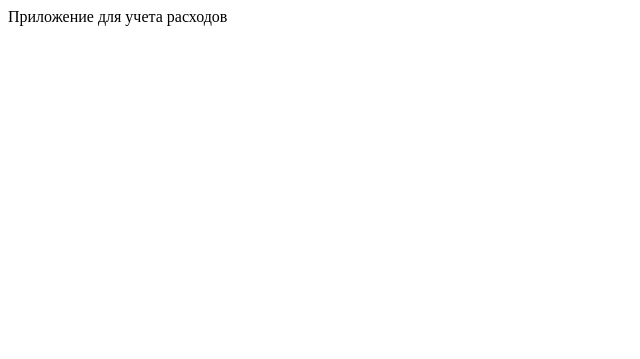
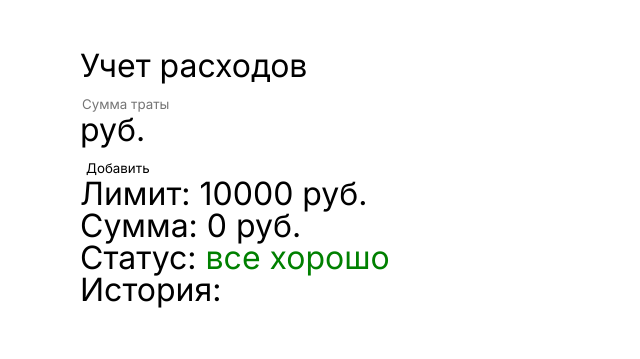
Before and after one commit to VladLesun/SD.CODE__Expenses-app, a plain HTML site: page index.html in a window 1280 px wide. Shown: the whole page, without its empty margins (0-640 px from the left). Drawn offline with Linux system fonts and the light colour scheme.

Commit message:
feat: add all functions for the app v.1, add basic styles

```diff
--- a/index.css
+++ b/index.css
@@ -0,0 +1,72 @@
+html {
+	box-sizing: border-box;
+}
+
+*,
+*::before,
+*::after {
+	box-sizing: inherit;
+}
+
+body {
+	font-family: 'Inter', sans-serif;
+	font-weight: 400;
+	font-size: 32px;
+	background-color: #fff;
+	color: #000;
+}
+
+h1,
+h2,
+h3,
+p {
+	margin: 0;
+	padding: 0;
+}
+
+input {
+	border: none;
+	outline: none;
+	font-family: 'Inter', sans-serif;
+}
+
+button {
+	background-color: transparent;
+	border: none;
+	outline: none;
+	font-family: 'Inter', sans-serif;
+	cursor: pointer;
+}
+
+input {
+	width: 100%;
+	border: none;
+	outline: none;
+}
+input[type='number']::-webkit-outer-spin-button,
+input[type='number']::-webkit-inner-spin-button {
+	-webkit-appearance: none;
+}
+input[type='number'],
+input[type='number']:hover,
+input[type='number']:focus {
+	appearance: none;
+	-moz-appearance: textfield;
+}
+
+.expenses-app {
+	padding: 50px 0;
+}
+
+.container {
+	max-width: 1150px;
+	padding: 0 15px;
+	margin: 0 auto;
+}
+
+.status {
+	color: green;
+}
+.status_red {
+	color: red;
+}
--- a/index.html
+++ b/index.html
@@ -5,11 +5,56 @@
 		<meta name="viewport" content="width=device-width, initial-scale=1.0" />
 		<title>Expenses App</title>
 
+		<link rel="stylesheet" href="reset.css" />
+		<link rel="preconnect" href="https://fonts.googleapis.com" />
+		<link rel="preconnect" href="https://fonts.gstatic.com" crossorigin />
+		<link
+			href="https://fonts.googleapis.com/css2?family=Inter:ital,opsz,wght@0,14..32,100..900;1,14..32,100..900&family=Raleway:ital,wght@0,100..900;1,100..900&display=swap"
+			rel="stylesheet"
+		/>
 		<link rel="stylesheet" href="index.css" />
 
 		<script src="index.js" defer></script>
 	</head>
 	<body>
-		Приложение для учета расходов
+		<div class="expenses-app">
+			<div class="container">
+				<h1 class="expenses-app__title">Учет расходов</h1>
+				<div class="expenses-app__form-inner">
+					<form class="expenses-app__form form">
+						<label class="form__label">
+							<input
+								id="js-input"
+								class="form__input"
+								type="number"
+								placeholder="Сумма траты"
+							/>
+							<p class="form__label-prefix">руб.</p>
+						</label>
+						<button type="button" id="js-btn" class="form__btn">
+							Добавить
+						</button>
+					</form>
+					<div class="expenses-app__results-inner results">
+						<p class="results__title inner-title">
+							Лимит:
+							<span id="js-limit" class="results__text"></span>
+						</p>
+						<p class="results__title inner-title">
+							Сумма:
+							<span id="js-sum" class="results__text"> </span>
+						</p>
+						<p class="results__title inner-title">
+							Статус:
+							<span id="js-status" class="results__text status"> </span>
+						</p>
+					</div>
+					<div class="expenses-app__history-inner history">
+						<h2 class="history__title inner-title">История:</h2>
+						<ol id="js-history" class="history__list"></ol>
+					</div>
+				</div>
+			</div>
+		</div>
 	</body>
 </html>
--- a/index.js
+++ b/index.js
@@ -0,0 +1,99 @@
+//! общие константы
+const LIMIT = 10000,
+	CURRENCY = 'руб.',
+	STATUS_IN_LIMIT = 'все хорошо',
+	STATUS_OUT_LIMIT = 'все плохо',
+	STATUS_OUT_LIMIT_CLASS_NAME = 'status_red';
+
+//! константы HTML
+const inputNode = document.getElementById('js-input'),
+	buttonAddNode = document.getElementById('js-btn'),
+	limitNode = document.getElementById('js-limit'),
+	sumNode = document.getElementById('js-sum'),
+	statusNode = document.getElementById('js-status'),
+	historyNode = document.getElementById('js-history');
+
+//! массив
+const expenses = [];
+
+//! функция инициализации приложения
+const init = () => {
+	limitNode.textContent = `${LIMIT} ${CURRENCY}`;
+	sumNode.textContent = `0 ${CURRENCY}`;
+	statusNode.textContent = STATUS_IN_LIMIT;
+};
+
+//! функция очищения поля ввода
+const clearInput = () => {
+	inputNode.value = '';
+};
+
+//! функция добавления элементов в массив
+const trackExpense = expense => {
+	expenses.push(expense);
+};
+
+//! функции получения
+const getExpenseFromUser = () => {
+	if (!inputNode) return null;
+	const expense = parseInt(inputNode.value);
+	return expense;
+};
+const getHistoryExpense = expenses => {
+	let elementListHTML = '';
+	expenses.forEach(element => {
+		elementListHTML += `
+			<li class="history__item">${element} ${CURRENCY}</li>
+		`;
+	});
+	return elementListHTML;
+};
+const getSumExpenses = expenses => {
+	let sum = 0;
+	expenses.forEach(element => {
+		sum += element;
+	});
+	return sum;
+};
+//! функции отрисовки
+const renderHistory = expenses => {
+	historyNode.innerHTML = getHistoryExpense(expenses);
+};
+const renderSum = sum => {
+	sumNode.innerHTML = `${sum} ${CURRENCY}`;
+};
+const renderStatus = sum => {
+	if (sum <= LIMIT) {
+		statusNode.textContent = STATUS_IN_LIMIT;
+		statusNode.classList.remove(STATUS_OUT_LIMIT_CLASS_NAME);
+	} else {
+		statusNode.textContent = STATUS_OUT_LIMIT;
+		statusNode.classList.add(STATUS_OUT_LIMIT_CLASS_NAME);
+	}
+};
+const render = expenses => {
+	const sum = getSumExpenses(expenses);
+
+	renderHistory(expenses);
+	renderSum(sum);
+	renderStatus(sum);
+};
+
+//! инициализируем приложение
+init();
+
+//! действие по клику
+buttonAddNode.addEventListener('click', () => {
+	//! получаем трату от пользователя
+	const expense = getExpenseFromUser();
+	//! проверка на пустое поле ввода
+	if (!getExpenseFromUser()) return;
+
+	//! добавляем трату в массив
+	trackExpense(expense);
+	//! очищаем поле ввода
+	clearInput();
+
+	//! общая отрисовка приложения
+	render(expenses);
+});
--- /dev/null
+++ b/reset.css
@@ -0,0 +1,129 @@
+/* http://meyerweb.com/eric/tools/css/reset/
+   v2.0 | 20110126
+   License: none (public domain)
+*/
+
+html,
+body,
+div,
+span,
+applet,
+object,
+iframe,
+h1,
+h2,
+h3,
+h4,
+h5,
+h6,
+p,
+blockquote,
+pre,
+a,
+abbr,
+acronym,
+address,
+big,
+cite,
+code,
+del,
+dfn,
+em,
+img,
+ins,
+kbd,
+q,
+s,
+samp,
+small,
+strike,
+strong,
+sub,
+sup,
+tt,
+var,
+b,
+u,
+i,
+center,
+dl,
+dt,
+dd,
+ol,
+ul,
+li,
+fieldset,
+form,
+label,
+legend,
+table,
+caption,
+tbody,
+tfoot,
+thead,
+tr,
+th,
+td,
+article,
+aside,
+canvas,
+details,
+embed,
+figure,
+figcaption,
+footer,
+header,
+hgroup,
+menu,
+nav,
+output,
+ruby,
+section,
+summary,
+time,
+mark,
+audio,
+video {
+	margin: 0;
+	padding: 0;
+	border: 0;
+	font-size: 100%;
+	font: inherit;
+	vertical-align: baseline;
+}
+/* HTML5 display-role reset for older browsers */
+article,
+aside,
+details,
+figcaption,
+figure,
+footer,
+header,
+hgroup,
+menu,
+nav,
+section {
+	display: block;
+}
+body {
+	line-height: 1;
+}
+ol,
+ul {
+	list-style: none;
+}
+blockquote,
+q {
+	quotes: none;
+}
+blockquote:before,
+blockquote:after,
+q:before,
+q:after {
+	content: '';
+	content: none;
+}
+table {
+	border-collapse: collapse;
+	border-spacing: 0;
+}
```
